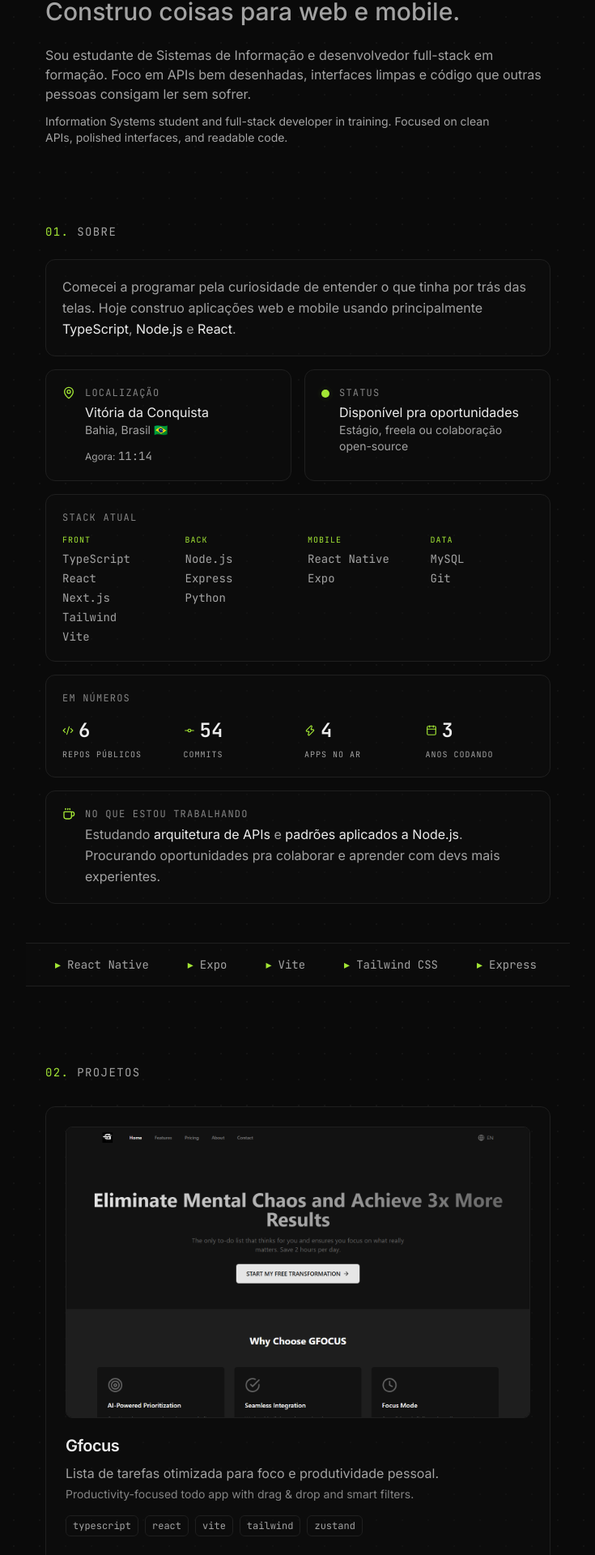
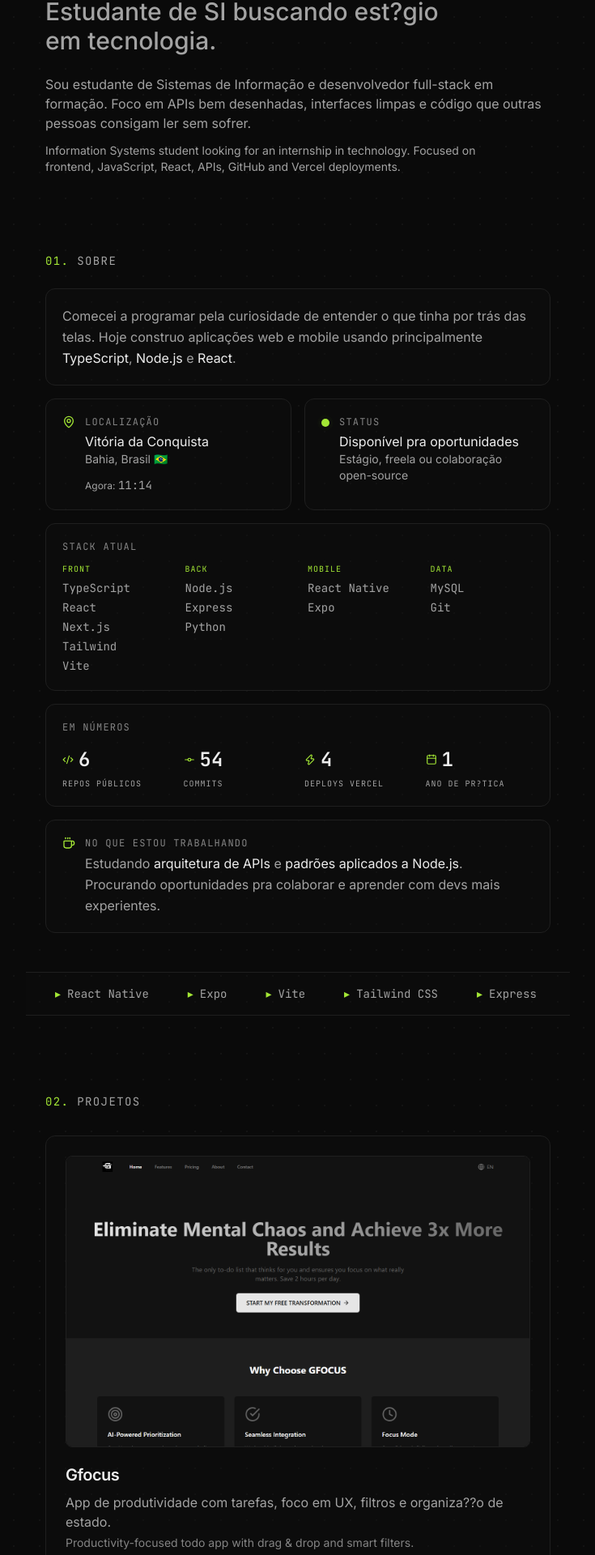
Before and after one commit to guuszz/portfolio, a Next.js app: page / in a window 1280 px wide. Shown: the part 332-2252 px from the top of the page at 81% size, without its empty margins (272-1007 px from the left). Built offline with nearby package versions, Linux system fonts and the light colour scheme.

Commit message:
Improve portfolio for internship applications

```diff
--- a/app/layout.tsx
+++ b/app/layout.tsx
@@ -62,8 +62,8 @@ const personSchema = {
   alternateName: "guuszz",
   url: SITE_URL,
   image: `${SITE_URL}/opengraph-image`,
-  sameAs: ["https://github.com/guuszz"],
-  jobTitle: "Full-stack Developer",
+  sameAs: ["https://github.com/guuszz", "https://www.linkedin.com/in/gustavo-saraiva-054807358/"],
+  jobTitle: "Frontend Developer Intern",
   description:
     "Estudante de Sistemas de Informação e desenvolvedor full-stack em formação.",
   address: {
--- a/app/page.tsx
+++ b/app/page.tsx
@@ -12,7 +12,7 @@ import { TechMarquee } from "@/components/tech-marquee";
 const PROJECTS = [
   {
     title: "Gfocus",
-    description: "Lista de tarefas otimizada para foco e produtividade pessoal.",
+    description: "App de produtividade com tarefas, foco em UX, filtros e organiza??o de estado.",
     descriptionEn: "Productivity-focused todo app with drag & drop and smart filters.",
     stack: ["typescript", "react", "vite", "tailwind", "zustand"],
     image: "/screenshots/gfocus.png",
@@ -34,7 +34,7 @@ const PROJECTS = [
   },
   {
     title: "FitHome",
-    description: "App mobile para treinos em casa com peso do corpo.",
+    description: "App mobile em React Native/Expo para treinos em casa, navega??o por telas e persist?ncia local.",
     descriptionEn: "Mobile app for at-home bodyweight workouts.",
     stack: ["react-native", "expo", "expo-router", "typescript", "async-storage", "reanimated", "expo-haptics"],
     image: "/screenshots/academia.png",
@@ -110,7 +110,7 @@ export default function Home() {
           />
           <TextReveal
             as="p"
-            text="Construo coisas para web e mobile."
+            text="Estudante de SI buscando est?gio em tecnologia."
             delay={0.3}
             className="mt-4 text-xl font-medium text-muted text-pretty sm:text-3xl"
           />
@@ -123,8 +123,7 @@ export default function Home() {
           </Reveal>
           <Reveal delay={0.65}>
             <p className="mt-3 hidden max-w-prose text-sm text-muted md:block" lang="en">
-              Information Systems student and full-stack developer in training. Focused on
-              clean APIs, polished interfaces, and readable code.
+              Information Systems student looking for an internship in technology. Focused on frontend, JavaScript, React, APIs, GitHub and Vercel deployments.
             </p>
           </Reveal>
         </section>
@@ -179,6 +178,18 @@ export default function Home() {
               </li>
               <li>
                 <a
+                  href="https://www.linkedin.com/in/gustavo-saraiva-054807358/"
+                  target="_blank"
+                  rel="noopener noreferrer"
+                  className="group inline-flex min-h-[44px] items-center gap-3 py-2 text-fg transition-colors hover:text-accent"
+                >
+                  <span className="text-muted">linkedin</span>
+                  <span className="text-muted" aria-hidden="true">?</span>
+                  /in/gustavo-saraiva
+                </a>
+              </li>
+              <li>
+                <a
                   href="https://github.com/guuszz"
                   target="_blank"
                   rel="noopener noreferrer"
--- a/components/about-bento.tsx
+++ b/components/about-bento.tsx
@@ -137,8 +137,8 @@ export function AboutBento() {
         <div className="grid grid-cols-2 gap-x-4 gap-y-5 sm:grid-cols-4">
           <Stat icon={Code2} value={6} label="repos públicos" />
           <Stat icon={GitCommit} value={54} label="commits" />
-          <Stat icon={Zap} value={4} label="apps no ar" />
-          <Stat icon={Calendar} value={3} label="anos codando" />
+          <Stat icon={Zap} value={4} label="deploys Vercel" />
+          <Stat icon={Calendar} value={1} label="ano de pr?tica" />
         </div>
       </motion.div>
 
```
